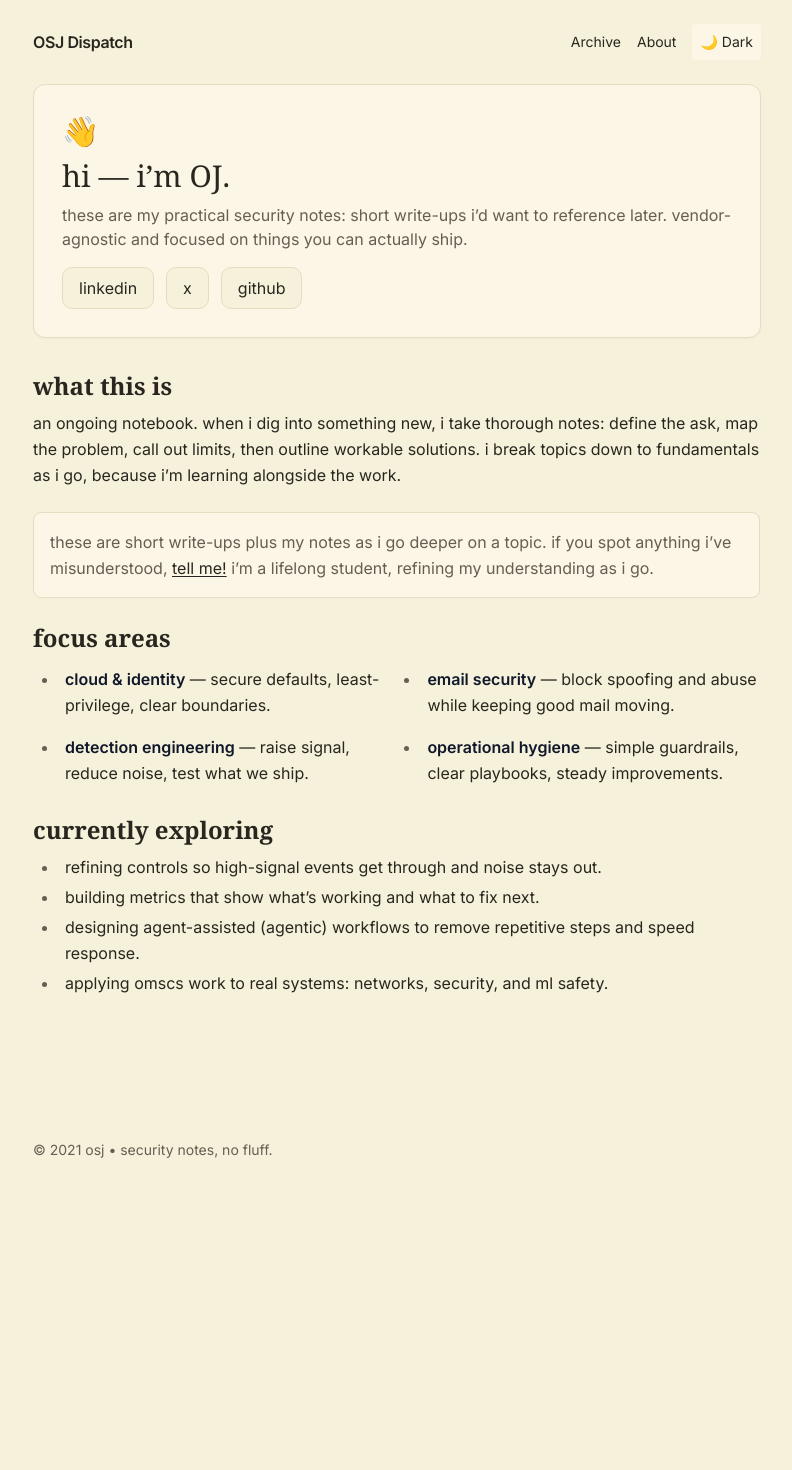
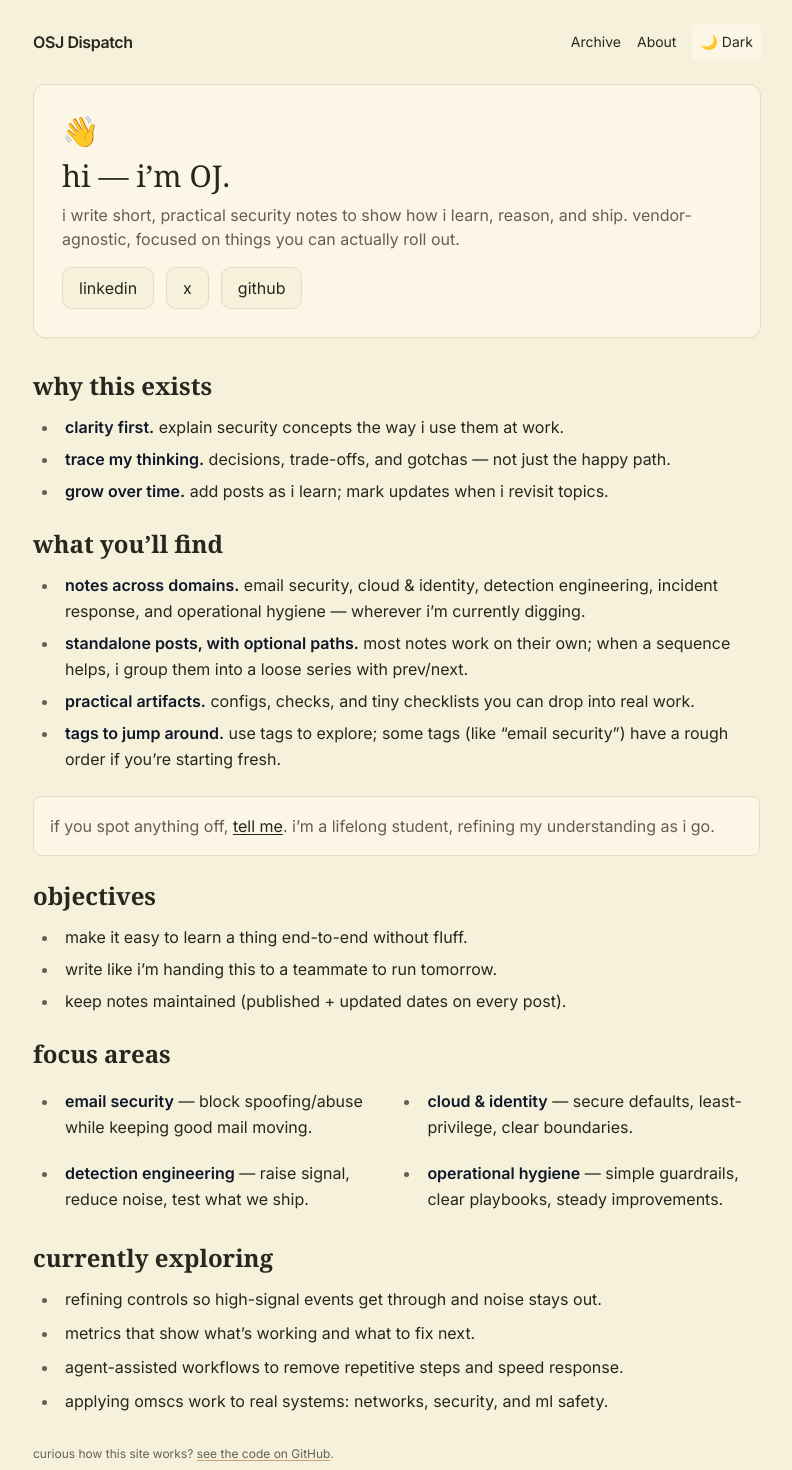
Before and after one commit to heyosj/heyosj-portfolio, a Next.js app: page /about in a window 1280 px wide. Shown: the top 1470 px of the page, without its empty margins (243-1035 px from the left). Before the commit the page ends 1200 px from the top, so only its background shows below. Built offline with nearby package versions, Linux system fonts and the light colour scheme.

Commit message:
about me updated

```diff
--- a/app/about/page.tsx
+++ b/app/about/page.tsx
@@ -1,22 +1,35 @@
 import Link from "next/link";
+
 export const metadata = { title: "About" };
 
 export default function About() {
   return (
     <section className="space-y-8">
+      {/* Hero card */}
       <div className="card">
         <div className="text-3xl">👋</div>
         <h1 className="mt-2 text-3xl font-serif leading-tight">hi — i’m OJ.</h1>
         <p className="muted mt-2">
-          these are my practical security notes: short write-ups i’d want to reference later. vendor-agnostic and focused on things you can actually ship.
+          i write short, practical security notes to show how i learn, reason, and ship.
+          vendor-agnostic, focused on things you can actually roll out.
         </p>
         <div className="mt-4 flex flex-wrap gap-3">
-          <Link href="https://www.linkedin.com/in/osanchezjr" target="_blank" className="btn">linkedin</Link>
-          <Link href="https://x.com/heyosj" target="_blank" className="btn">x</Link>
-          <Link href="https://github.com/heyosj" target="_blank" className="btn">github</Link>
+          <Link href="https://www.linkedin.com/in/osanchezjr" target="_blank" className="btn">
+            linkedin
+          </Link>
+          <Link href="https://x.com/heyosj" target="_blank" className="btn">
+            x
+          </Link>
+          <Link href="https://github.com/heyosj" target="_blank" className="btn">
+            github
+          </Link>
+          {/* <Link href="mailto:me@heyosj.com" className="btn">
+            email
+          </Link> */}
         </div>
       </div>
 
+      {/* Body */}
       <article
         className={[
           "prose prose-slate max-w-prose dark:prose-invert",
@@ -27,51 +40,90 @@ export default function About() {
           "prose-code:bg-card dark:prose-code:bg-card-dark",
           "prose-code:text-ink dark:prose-code:text-ink-dark",
           "prose-pre:bg-card dark:prose-pre:bg-card-dark",
-          "prose-pre:text-ink dark:prose-pre:text-ink-dark",
           "prose-pre:border prose-pre:border-border dark:prose-pre:border-border-dark",
           "prose-headings:mt-6 prose-headings:mb-2",
-          "prose-p:my-2 prose-ul:my-2 prose-li:my-1 leading-relaxed"
+          // slightly looser list spacing so the bottom breathes
+          "prose-p:my-2 prose-ul:my-3 prose-li:my-1.5 leading-relaxed",
         ].join(" ")}
       >
-        <h2>what this is</h2>
-        <p>
-        an ongoing notebook. when i dig into something new, i take thorough notes: define the ask, map the problem, call out limits, then outline workable solutions. i break topics down to fundamentals as i go, because i’m learning alongside the work.
-        </p>
+        <h2>why this exists</h2>
+        <ul>
+          <li><strong>clarity first.</strong> explain security concepts the way i use them at work.</li>
+          <li><strong>trace my thinking.</strong> decisions, trade-offs, and gotchas — not just the happy path.</li>
+          <li><strong>grow over time.</strong> add posts as i learn; mark updates when i revisit topics.</li>
+        </ul>
+
+        <h2>what you’ll find</h2>
+        <ul>
+          <li>
+            <strong>notes across domains.</strong> email security, cloud &amp; identity, detection engineering,
+            incident response, and operational hygiene — wherever i’m currently digging.
+          </li>
+          <li>
+            <strong>standalone posts, with optional paths.</strong> most notes work on their own; when a sequence helps,
+            i group them into a loose series with prev/next.
+          </li>
+          <li>
+            <strong>practical artifacts.</strong> configs, checks, and tiny checklists you can drop into real work.
+          </li>
+          <li>
+            <strong>tags to jump around.</strong> use tags to explore; some tags (like “email security”) have a rough order
+            if you’re starting fresh.
+          </li>
+        </ul>
 
         <div className="not-prose rounded-lg border border-border dark:border-border-dark bg-card dark:bg-card-dark p-4 my-6">
           <p className="muted leading-relaxed">
-            these are short write-ups plus my notes as i go deeper on a topic. if you spot anything i’ve misunderstood,
-            {" "}
+            if you spot anything off,{" "}
             <Link
               href="mailto:ojsanch@gmail.com"
               target="_blank"
               rel="noreferrer noopener"
               className="font-medium underline underline-offset-2 decoration-accent hover:decoration-accent-600"
             >
-              tell me!
+              tell me
             </Link>
-            {" "}
-            i’m a lifelong student, refining my understanding as i go.
+            . i’m a lifelong student, refining my understanding as i go.
           </p>
         </div>
 
+        <h2>objectives</h2>
+        <ul>
+          <li>make it easy to learn a thing end-to-end without fluff.</li>
+          <li>write like i’m handing this to a teammate to run tomorrow.</li>
+          <li>keep notes maintained (published + updated dates on every post).</li>
+        </ul>
 
         <h2>focus areas</h2>
         <ul className="grid grid-cols-1 sm:grid-cols-2 gap-x-6 gap-y-2">
+          <li><strong>email security</strong> — block spoofing/abuse while keeping good mail moving.</li>
           <li><strong>cloud &amp; identity</strong> — secure defaults, least-privilege, clear boundaries.</li>
-          <li><strong>email security</strong> — block spoofing and abuse while keeping good mail moving.</li>
           <li><strong>detection engineering</strong> — raise signal, reduce noise, test what we ship.</li>
           <li><strong>operational hygiene</strong> — simple guardrails, clear playbooks, steady improvements.</li>
         </ul>
 
         <h2>currently exploring</h2>
-          <ul className="space-y-1">
-            <li>refining controls so high-signal events get through and noise stays out.</li>
-            <li>building metrics that show what’s working and what to fix next.</li>
-            <li>designing agent-assisted (agentic) workflows to remove repetitive steps and speed response.</li>
-            <li>applying omscs work to real systems: networks, security, and ml safety.</li>
-          </ul>
+        <ul className="space-y-2">
+          <li>refining controls so high-signal events get through and noise stays out.</li>
+          <li>metrics that show what’s working and what to fix next.</li>
+          <li>agent-assisted workflows to remove repetitive steps and speed response.</li>
+          <li>applying omscs work to real systems: networks, security, and ml safety.</li>
+        </ul>
       </article>
+
+      {/* low-key repo link; delete if you want to keep it private */}
+      <div className="not-prose mt-2 text-xs opacity-70">
+        curious how this site works?{" "}
+        <Link
+          href="https://github.com/heyosj/heyosj-portfolio"
+          target="_blank"
+          rel="noreferrer"
+          className="underline underline-offset-2 decoration-accent hover:decoration-accent-600"
+        >
+          see the code on GitHub
+        </Link>
+        .
+      </div>
     </section>
   );
 }
```
